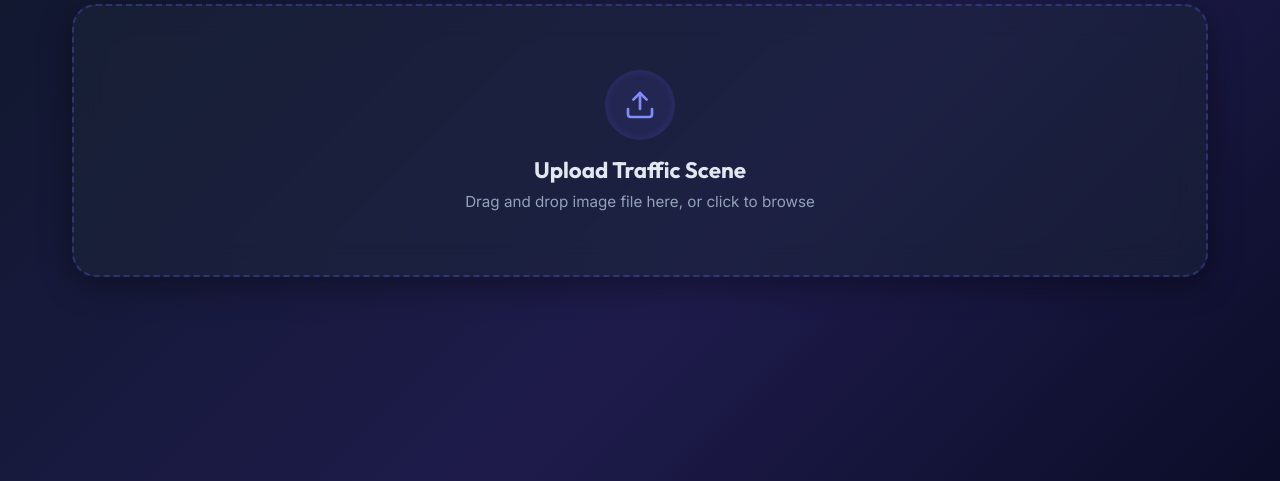
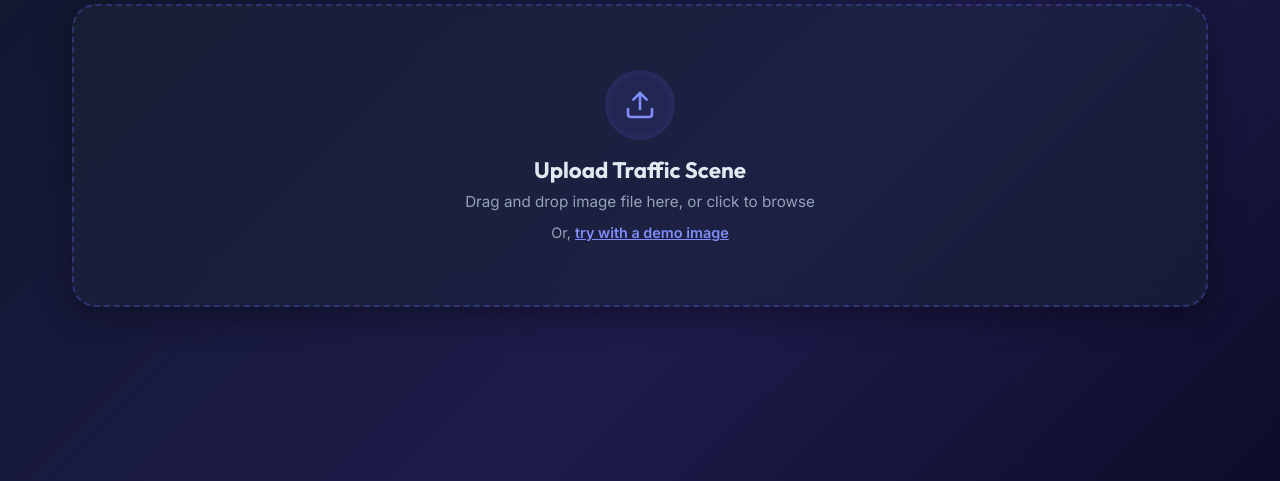
Before and after one commit to Vignesh132006/Detection-and-classification-for-Traffic-Analaysis, a Flask app: page / in a window 1280 px wide. Shown: the part 194-675 px from the top of the page. Run offline with Flask 3, Linux system fonts and the light colour scheme.

Commit message:
Add Try Demo option to Dashboard and link it in frontend for easy browser-based testing

```diff
--- a/templates/index.html
+++ b/templates/index.html
@@ -506,6 +506,7 @@
                 </div>
                 <h3>Upload Traffic Scene</h3>
                 <p>Drag and drop image file here, or click to browse</p>
+                <p style="margin-top: 0.8rem; font-size: 0.9rem;">Or, <span id="try-demo" style="color: #818cf8; text-decoration: underline; font-weight: 600; cursor: pointer; z-index: 10; position: relative;">try with a demo image</span></p>
             </div>
         </div>
 
@@ -625,6 +626,30 @@
                 processFile(activeFile);
             }
         });
+
+        // Try demo interaction
+        document.getElementById('try-demo').addEventListener('click', (e) => {
+            e.stopPropagation();
+            loadDemoImage();
+        });
+
+        function loadDemoImage() {
+            loadingScreen.classList.add('visible');
+            fetch('/static/traffic.jpg')
+                .then(res => {
+                    if (!res.ok) throw new Error("Demo image not found");
+                    return res.blob();
+                })
+                .then(blob => {
+                    const file = new File([blob], 'traffic.jpg', { type: 'image/jpeg' });
+                    activeFile = file;
+                    processFile(file);
+                })
+                .catch(err => {
+                    loadingScreen.classList.remove('visible');
+                    showToast("Could not load demo image: " + err.message);
+                });
+        }
 
         // Tab Switchers
         tabOriginal.addEventListener('click', () => {
```
